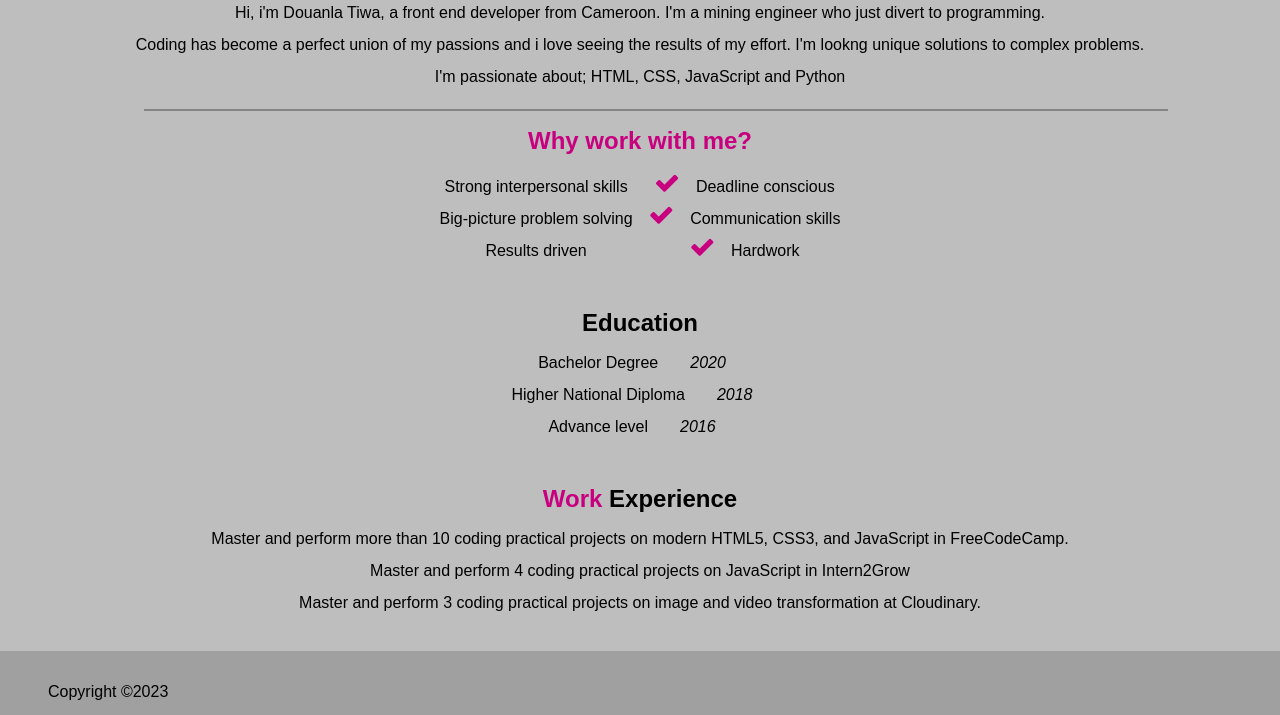
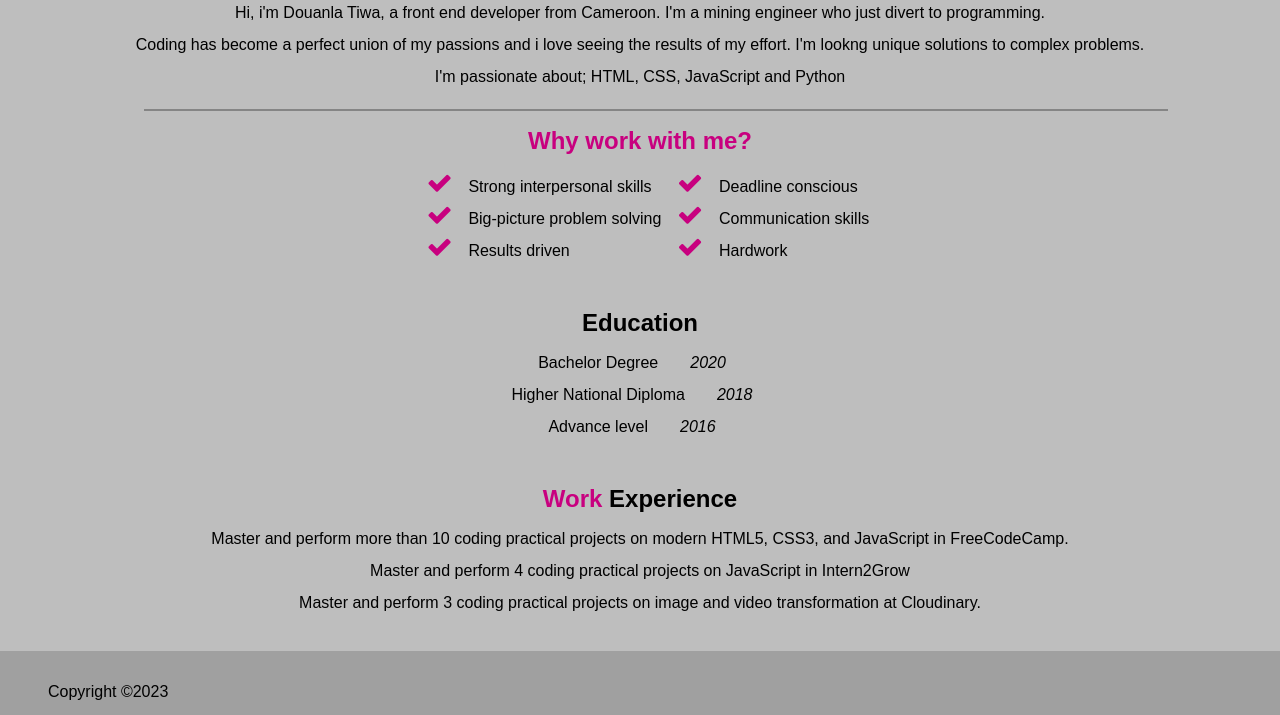
Before and after one commit to tiwavaldese/Portfolio, a plain HTML site: page about.html in a window 1280 px wide. Shown: the part 184-899 px from the top of the page. Drawn offline with Linux system fonts and the light colour scheme.

Commit message:
adding update files

```diff
--- a/about.html
+++ b/about.html
@@ -44,9 +44,9 @@
             <h2>Why work with me?</h2>
             <div class="flex">
             <ul class="list">
-                <li>Strong interpersonal skills</li>
-                <li>Big-picture problem solving</li>
-                <li>Results driven</li>
+                <li><i class="fa fa-check"></i>Strong interpersonal skills</li>
+                <li><i class="fa fa-check"></i>Big-picture problem solving</i></li>
+                <li><i class="fa fa-check"></i>Results driven</i></li>
                 </ul>
                 <ul class="list2">
                 <li><i class="fa fa-check"></i>Deadline conscious</li>
--- a/assert/css/style.css
+++ b/assert/css/style.css
@@ -125,20 +125,25 @@ body{
     color: #C8007F;
     padding: 0 0 1rem;
   }
-  /* Using flex to span the list tags to two colums  */
+  /* Using flex to span the list tags to two columns  */
   .flex{
     display: flex;
     flex-flow: row wrap;
-    justify-content: center;
+    justify-content:center;
     align-items: center;
     padding: 0 0 2rem;
+    width: 100%;
     }
  .list ,.list2{
+  display: flex;
+  flex-direction: column;
+  justify-content: flex-start;
+  text-align: left;
 line-height:2;
 list-style: none;
  }
 
- .list2 i{
+ .flex i{
   font-size: 1.6rem;
    }
    .edu{
```
